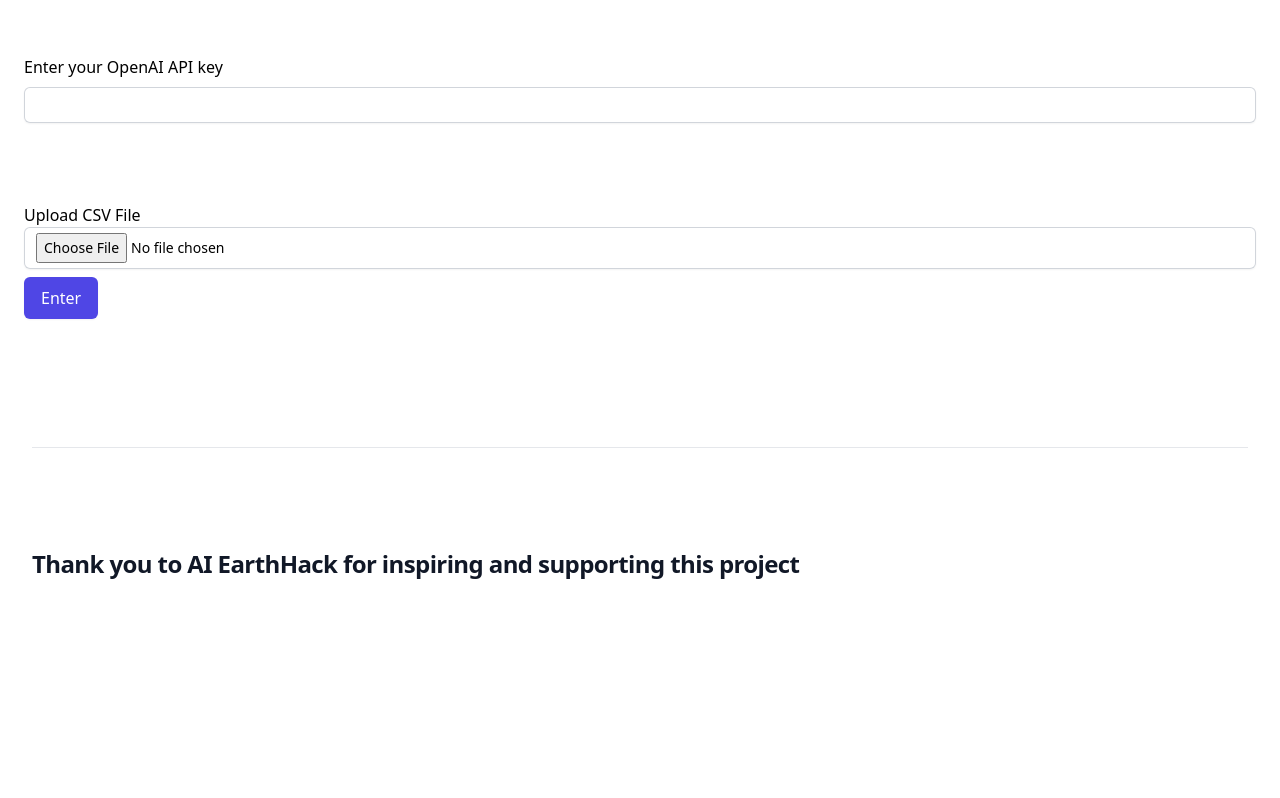
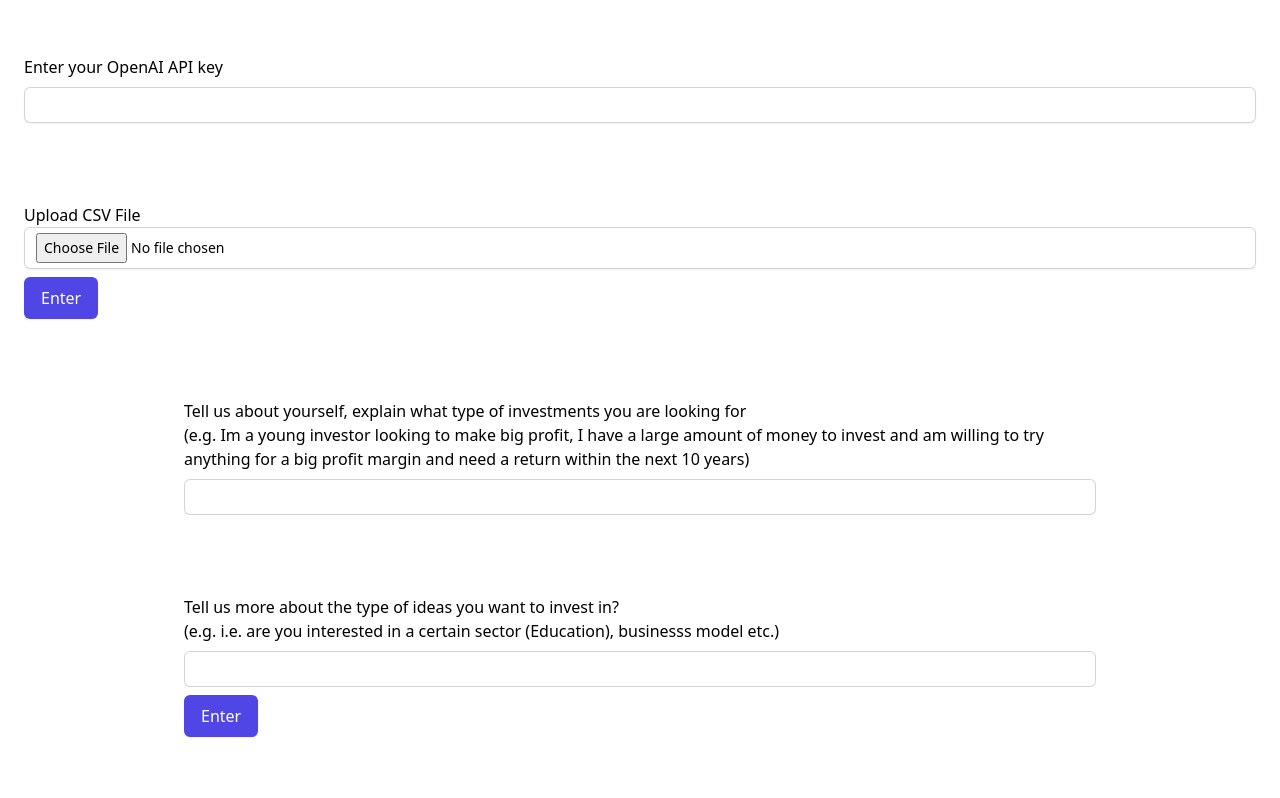
Before and after one commit to Rocksen1683/EcoPulse, a React (Create React App) app in the folder ecopulse/: page / in a window 1280 px wide. Shown: the part 505-1303 px from the top of the page. Before the commit the page ends 1185 px from the top, so only its background shows below. Built offline with nearby package versions, Linux system fonts and the light colour scheme.

Commit message:
tantan's local

```diff
--- a/ecopulse/src/App.js
+++ b/ecopulse/src/App.js
@@ -9,6 +9,8 @@ export default function Example() {
   const [csvFile, setCsvFile] = useState(null);
   const [serverFile, setServerFile] = useState(null);
   const [isBaselineLoading, setIsBaselineLoading] = useState(false);
+  const [user, setUser] = useState(null);
+  const [userSector, setUserSector] = useState(null);
 
   const handleEnter = async () => {
     const formData = new FormData();
@@ -29,6 +31,40 @@ export default function Example() {
     const file = e.target.files[0];
     setCsvFile(file);
   };
+
+  const handleUser = () => {
+    fetch('http://localhost:5000/api/user-predict', {
+      method: 'POST',
+      cache: 'no-cache',
+      body: {
+        userInfo: user,
+        userSector: userSector
+      },
+    })
+  }
+  const [apiData, setApiData] = useState(null);
+
+  useEffect(() => {
+    // Simulating an API call with setTimeout
+    const fetchData = async () => {
+      try {
+        // Perform your actual API request here
+        // Example: const response = await fetch('your-api-endpoint');
+        // const data = await response.json();
+        // setApiData(data);
+
+        // Simulating API response for demonstration
+        setTimeout(() => {
+          setApiData({ message: 'API response received!' });
+        }, 3000);
+      } catch (error) {
+        console.error('Error fetching API data:', error);
+      }
+    };
+
+    fetchData();
+  }, []); // The empty dependency array ensures that useEffect runs only once on component mount
+
 
   //upon receiving a response from the server, create a new textbox for the user to input their information
     const handleResponse = (response) => {
@@ -127,6 +163,41 @@ export default function Example() {
             </div>
           )
           }
+
+          {apiData ? (
+            <div>
+              <label className="block mx-40 text-md mt-20 leading-6 text-dark-green">
+                <>
+                  <p>Tell us about yourself, explain what type of investments you are looking for<br /></p>
+                  <p className='text-grey-400'> (e.g. Im a young investor looking to make big profit, I have a large amount of money to invest and am willing to try anything for a big profit margin and need a return within the next 10 years)</p>
+                </>
+              </label>
+              <div className="mx-40 mt-2">
+                <input
+                  onChange={(e) => setUser(e.target.value)}
+                  className="block w-full rounded-md border-0 py-1.5 text-gray-900 ring-1 ring-inset ring-gray-300 placeholder:text-gray-400 focus:ring-2 focus:ring-inset focus:ring-teal sm:text-sm sm:leading-6"
+                />
+              </div>
+              <label className="block mx-40 text-md mt-20 leading-6 text-dark-green">
+              <>
+                <p>Tell us more about the type of ideas you want to invest in?<br /></p>
+                <p className='text-grey-400'> (e.g. i.e. are you interested in a certain sector (Education), businesss model etc.)</p>
+              </>
+              </label>
+              <div className="mx-40 mt-2">
+                <input
+                  onChange={(e) => setUserSector(e.target.value)}
+                  className="block w-full rounded-md border-0 py-1.5 text-gray-900 ring-1 ring-inset ring-gray-300 placeholder:text-gray-400 focus:ring-2 focus:ring-inset focus:ring-teal sm:text-sm sm:leading-6"
+                />
+              </div>
+              <button
+                className="mt-2 mx-40 inline-flex items-center px-4 py-2 border border-transparent text-base font-medium rounded-md shadow-sm text-white bg-indigo-600 hover:bg-indigo-700 focus:outline-none focus:ring-2 focus:ring-offset-2 focus:ring-indigo-500"
+                onClick={handleUser}
+              >
+                Enter
+              </button>
+            </div>
+            ) : null}
         </div>
       </main>
 
```
Also changed, not shown: 1 other file (tests, documents, lock files or other folders).
